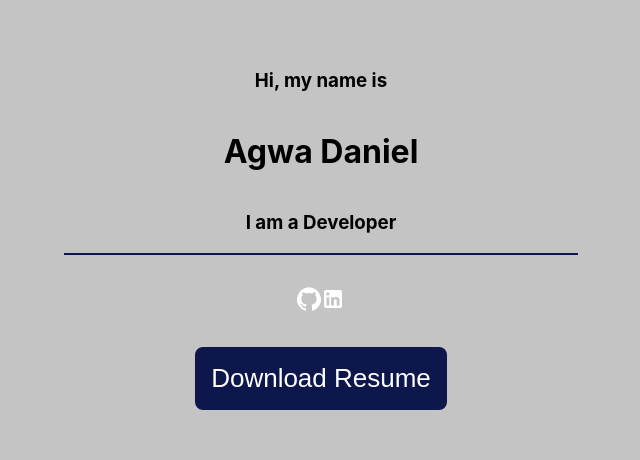
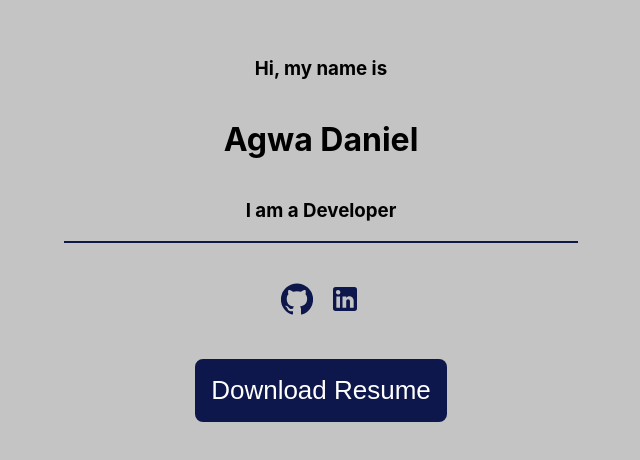
Before and after one commit to agwadan/agwa, a React (Vite) app: page / in a window 1280 px wide. Shown: the part 170-630 px from the top of the page, without its empty margins (319-959 px from the left). Built offline with nearby package versions, Linux system fonts and the light colour scheme.

Commit message:
Update styling

```diff
--- a/src/components/landingPage/index.jsx
+++ b/src/components/landingPage/index.jsx
@@ -11,8 +11,8 @@ const LandingPage = () => {
       <h3>I am a Developer</h3>
       <div className={styles.Line} />
       <div className={`${styles.Social} Flex`}>
-        <a href='https://github.com/agwadan' target='_blank'><GitHub /></a>
-        <a href='https://www.linkedin.com/in/daniel-agwa-1019ab133/' target='_blank'><LinkedIn /></a>
+        <a href='https://github.com/agwadan' target='_blank'><GitHub class='social-link' /></a>
+        <a href='https://www.linkedin.com/in/daniel-agwa-1019ab133/' target='_blank'><LinkedIn class='social-link' /></a>
       </div>
       <button class='DownloadResume'><a href='/src/assets/Resume.pdf' download>Download Resume</a></button>
     </div>
--- a/src/index.css
+++ b/src/index.css
@@ -48,3 +48,9 @@ button{
   align-items: center;
   height: 100%;
 }
+
+.social-link{
+  height: 2rem;
+  padding: .5rem;
+  fill: var(--primary-color);
+}
```
